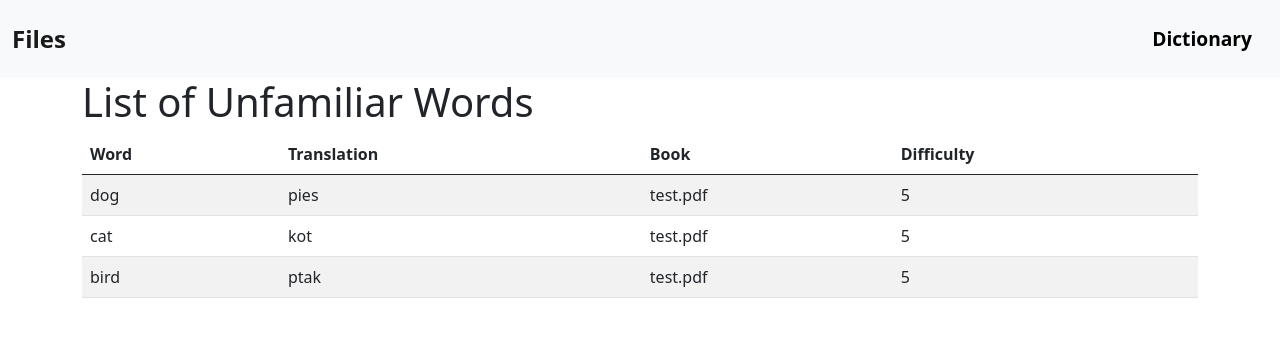
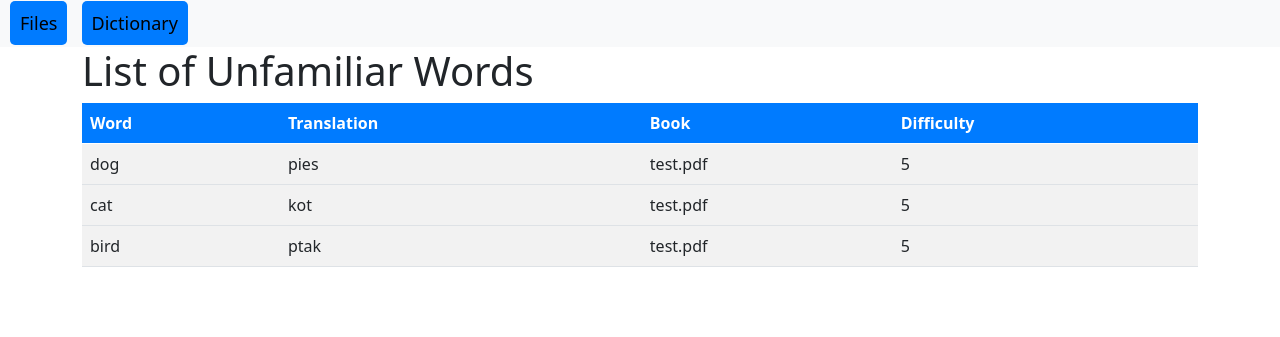
Before and after one commit to wreczek/pdf_viewer_and_dictionary, a Flask app: page /unfamiliar_words in a window 1280 px wide. Shown: the top 337 px of the page. Run offline with Flask 2, Linux system fonts and the light colour scheme; some libraries are stand-ins or nearby versions.

Commit message:
Testing `bar.html`: [ATTEMPT 3]

```diff
--- a/templates/bar.html
+++ b/templates/bar.html
@@ -4,35 +4,77 @@
   <title>{% block title %}{% endblock %}</title>
   <link rel="stylesheet" href="{{ url_for('static', filename='css/bootstrap.min.css') }}">
   <script src="{{ url_for('static', filename='js/jquery.min.js') }}"></script>
-  <script src="{{ url_for('static', filename='js/bootstrap.bundle.min.js') }}"></script>
+  <script src="{{ url_for('static', filename='js/bootstrap.min.js') }}"></script>
   <style>
-    .navbar {
+    .nav-bar {
+      display: flex;
+      justify-content: space-between;
+      align-items: center;
       background-color: #f8f9fa;
-      padding-top: 1rem;
-      padding-bottom: 1rem;
+      padding: 10px;
     }
-    .navbar-brand {
-      font-size: 1.5rem;
-      font-weight: bold;
+    .nav-bar a {
+      text-decoration: none;
+      color: black;
+      font-size: 18px;
+      margin-right: 10px;
     }
-    .nav-link {
-      color: black;
-      font-size: 1.2rem;
-      font-weight: bold;
+    .nav-bar a:hover {
+      text-decoration: underline;
+    }
+
+    .my-table {
+      border-collapse: collapse;
+      width: 100%;
+    }
+
+    .my-table th,
+    .my-table td {
+      text-align: left;
+      padding: 8px;
+    }
+
+    .my-table th {
+      background-color: #007bff;
+      color: white;
+    }
+
+    .my-table tr:nth-child(even) {
+      background-color: #f2f2f2;
+    }
+
+    .nav-button {
+      color: white;
+      background-color: #007bff;
+      border-color: #007bff;
+      border-radius: 5px;
+      padding: 10px;
+      margin-right: 10px;
+    }
+
+    .nav-button:hover {
+      background-color: #0062cc;
+      border-color: #005cbf;
+    }
+
+    .nav-button:focus {
+      box-shadow: 0 0 0 0.2rem rgba(0, 123, 255, 0.5);
     }
   </style>
 
 </head>
 <body>
-  <nav class="navbar navbar-expand-lg navbar-light">
-    <div class="container-fluid">
-      <a class="navbar-brand" href="{{ url_for('index') }}">Files</a>
-      {% if current_file %}
-        <a class="nav-link active" href="#">{{ current_file }}</a>
-      {% endif %}
-      <a class="nav-link" href="{{ url_for('unfamiliar_words') }}">Dictionary</a>
+ <div class="nav-bar">
+  <div>
+    <a href="{{ url_for('index') }}" class="nav-button">Files</a>
+    <a href="{{ url_for('unfamiliar_words') }}" class="nav-button">Dictionary</a>
+  </div>
+  {% if current_file %}
+    <div>
+      <a href="#" class="active">{{ current_file }}</a>
     </div>
-  </nav>
+  {% endif %}
+</div>
   {% block content %}{% endblock %}
 </body>
 </html>
```
